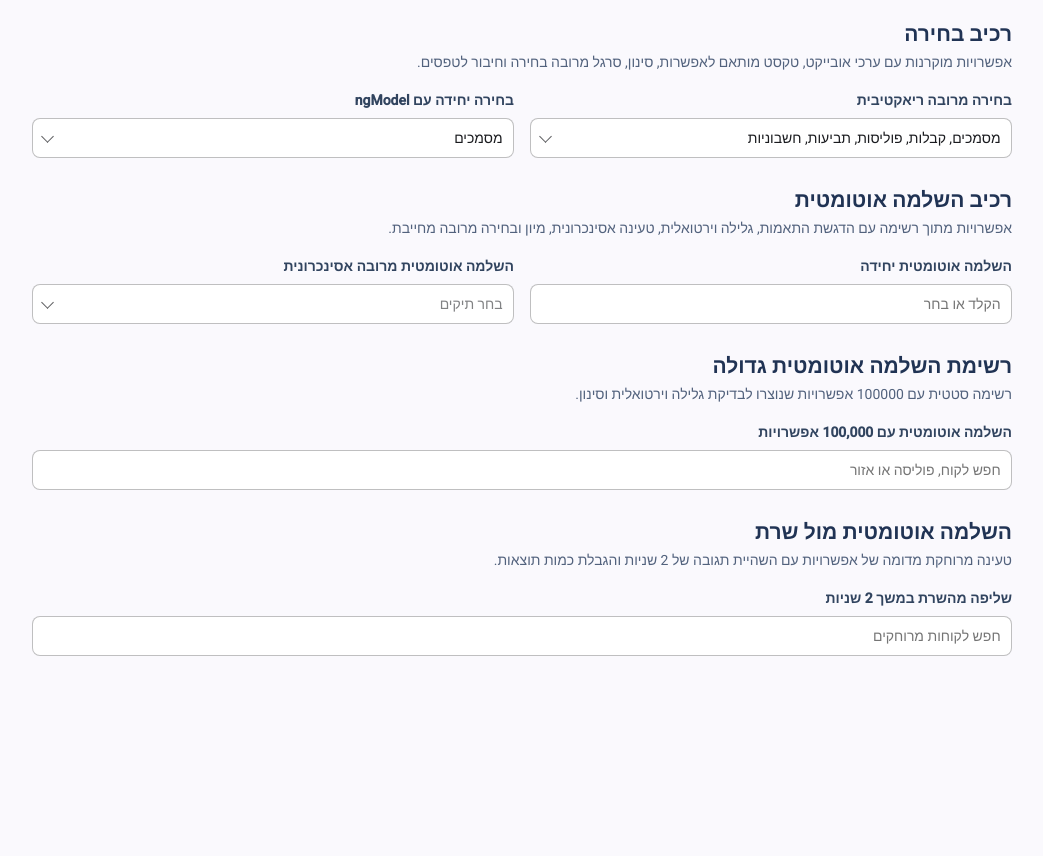
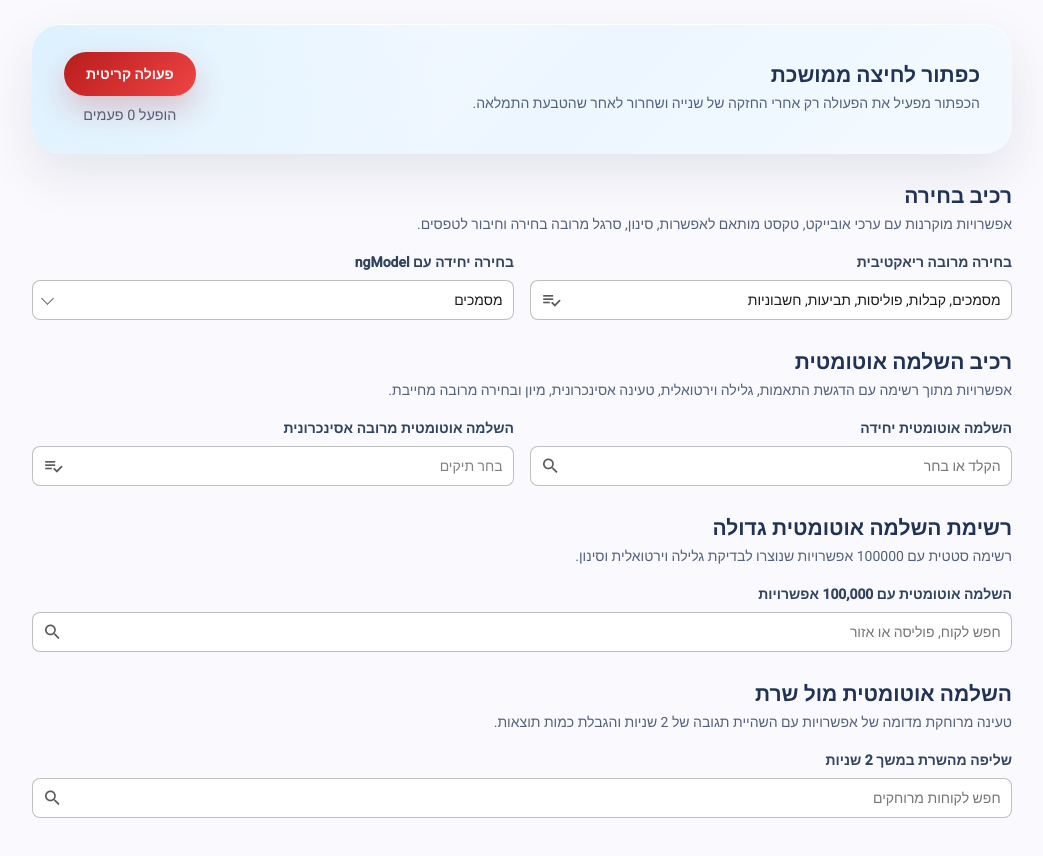
Before and after one commit to Far-Art/features-testing, an Angular app: page / in a window 1280 px wide. Shown: the top 856 px of the page, without its empty margins (118-1161 px from the left). Before the commit the page ends 800 px from the top, so only its background shows below. Built offline with nearby package versions, Linux system fonts and the light colour scheme.

Commit message:
improvements

```diff
--- a/src/app/app.html
+++ b/src/app/app.html
@@ -53,6 +53,25 @@
     <!--            collapseAriaLabel="Collapse disabled"-->
     <!--        ></button>-->
     <!--    </section>-->
+
+    <section class="button-demo">
+        <div>
+            <h2>כפתור לחיצה ממושכת</h2>
+            <p>הכפתור מפעיל את הפעולה רק אחרי החזקה של שנייה ושחרור לאחר שהטבעת התמלאה.</p>
+        </div>
+
+        <div class="long-press-demo__actions">
+            <button
+                type="button"
+                class="critical-action-button"
+                imsLongPress
+                (click)="registerCriticalAction()"
+            >
+                פעולה קריטית
+            </button>
+            <span class="long-press-demo__count">הופעל {{ criticalActionCount }} פעמים</span>
+        </div>
+    </section>
 
     <section class="select-demo">
         <div>
--- a/src/app/app.scss
+++ b/src/app/app.scss
@@ -54,6 +54,37 @@
   }
 }
 
+.long-press-demo__actions {
+  display: grid;
+  justify-items: center;
+  gap: 10px;
+}
+
+.critical-action-button {
+  min-height: 44px;
+  padding: 0 22px;
+  border: 0;
+  border-radius: 999px;
+  background: linear-gradient(135deg, #b91c1c, #ef4444);
+  color: #fff;
+  font: inherit;
+  font-weight: 700;
+  cursor: pointer;
+  box-shadow: 0 14px 30px rgba(185, 28, 28, 0.22);
+}
+
+.critical-action-button:focus-visible {
+  outline: none;
+  box-shadow:
+    0 0 0 3px rgba(239, 68, 68, 0.22),
+    0 14px 30px rgba(185, 28, 28, 0.22);
+}
+
+.long-press-demo__count {
+  color: #52627d;
+  font-size: 0.9rem;
+}
+
 .examples-grid {
   display: grid;
   grid-template-columns: repeat(auto-fit, minmax(320px, 1fr));
--- a/src/app/app.ts
+++ b/src/app/app.ts
@@ -3,6 +3,7 @@ import {FormControl, FormsModule, ReactiveFormsModule} from '@angular/forms';
 import {delay, of} from 'rxjs';
 import {ImsOption, ImsSelect} from './components/ims-select';
 import {ImsAutocomplete, ImsAutocompleteOption} from './components/ims-autocomplete';
+import {ImsLongPressDirective} from './ims-long-press.directive';
 
 
 interface SelectDemoBag {
@@ -21,12 +22,13 @@ interface LargeAutocompleteRow {
 
 @Component({
     selector: 'app-root',
-    imports: [FormsModule, ReactiveFormsModule, ImsSelect, ImsOption, ImsAutocomplete],
+    imports: [FormsModule, ReactiveFormsModule, ImsSelect, ImsOption, ImsAutocomplete, ImsLongPressDirective],
     templateUrl: './app.html',
     styleUrl: './app.scss'
 })
 export class App {
     readonly title = 'הדגמת תשתית שאילתות גנרית';
+    criticalActionCount = 0;
     readonly bagOptions: readonly SelectDemoBag[] = [
         {
             id: 1,
@@ -185,6 +187,10 @@ export class App {
         return first === second;
     };
 
+    registerCriticalAction(): void {
+        this.criticalActionCount++;
+    }
+
     private isSelectDemoBag(value: unknown): value is SelectDemoBag {
         return typeof value === 'object' && value !== null && 'id' in value;
     }
--- a/src/app/components/ims-autocomplete/ims-autocomplete.html
+++ b/src/app/components/ims-autocomplete/ims-autocomplete.html
@@ -41,7 +41,11 @@
                 }
             </span>
 
-            <span class="ims-autocomplete__chevron" aria-hidden="true"></span>
+            <span
+                class="ims-autocomplete__mode-icon material-icons"
+                aria-hidden="true"
+                [textContent]="'playlist_add_check'"
+            ></span>
         </button>
     } @else {
         <input
@@ -66,6 +70,11 @@
             (keydown)="onKeydown($event)"
             (blur)="onSingleBlur()"
         />
+        <span
+            class="ims-autocomplete__mode-icon ims-autocomplete__mode-icon--input material-icons"
+            aria-hidden="true"
+            [textContent]="'search'"
+        ></span>
     }
 </div>
 
@@ -94,6 +103,8 @@
             <aside #toolbarPanel class="ims-autocomplete__toolbar" aria-label="סרגל בחירה">
                 <label
                     class="ims-autocomplete__bulk"
+                    imsLongPress
+                    imsLongPressVisual="circle"
                 >
                     <input
                         type="checkbox"
--- a/src/app/components/ims-autocomplete/ims-autocomplete.ts
+++ b/src/app/components/ims-autocomplete/ims-autocomplete.ts
@@ -40,6 +40,7 @@ import {
     ImsAutocompleteToolbarSide,
     ImsAutocompleteViewMode
 } from './ims-autocomplete.types';
+import {ImsLongPressDirective} from '../../ims-long-press.directive';
 
 interface ImsAutocompleteDisplayState {
     readonly text: string;
@@ -96,7 +97,7 @@ let nextAutocompleteId = 0;
 @Component({
     selector: 'ims-autocomplete',
     standalone: true,
-    imports: [CdkOverlayOrigin, CdkConnectedOverlay, CdkVirtualScrollViewport, CdkVirtualForOf, CdkFixedSizeVirtualScroll],
+  imports: [CdkOverlayOrigin, CdkConnectedOverlay, CdkVirtualScrollViewport, CdkVirtualForOf, CdkFixedSizeVirtualScroll, ImsLongPressDirective],
     templateUrl: './ims-autocomplete.html',
     changeDetection: ChangeDetectionStrategy.OnPush,
     providers: [provideValueAccessor(ImsAutocomplete)],
--- a/src/app/components/ims-select/ims-select.html
+++ b/src/app/components/ims-select/ims-select.html
@@ -44,7 +44,15 @@
         }
     </span>
 
-    <span class="ims-select__chevron" aria-hidden="true"></span>
+    @if (multiple()) {
+        <span
+            class="ims-select__mode-icon material-icons"
+            aria-hidden="true"
+            [textContent]="'playlist_add_check'"
+        ></span>
+    } @else {
+        <span class="ims-select__chevron" aria-hidden="true"></span>
+    }
 </button>
 
 <ng-template
--- a/src/styles/ims-autocomplete.scss
+++ b/src/styles/ims-autocomplete.scss
@@ -13,6 +13,10 @@
 .ims-autocomplete__input {
     width: 100%;
     min-width: 0;
+}
+
+.ims-autocomplete {
+    position: relative;
 }
 
 .ims-autocomplete__trigger,
@@ -36,7 +40,13 @@
 }
 
 .ims-autocomplete__input {
-    padding: 0.45rem 0.65rem;
+    padding: 0.45rem 2.25rem 0.45rem 0.65rem;
+}
+
+[dir="rtl"] .ims-autocomplete__input,
+.ims-autocomplete:dir(rtl) .ims-autocomplete__input {
+    padding-right: 0.65rem;
+    padding-left: 2.25rem;
 }
 
 .ims-autocomplete__trigger:hover,
@@ -98,21 +108,29 @@
     text-align: center;
 }
 
-.ims-autocomplete__chevron {
+.ims-autocomplete__mode-icon {
     flex: 0 0 auto;
-    width: 0.5rem;
-    height: 0.5rem;
-    border: solid currentColor;
-    border-width: 0 1.5px 1.5px 0;
+    font-size: 1.25rem;
+    line-height: 1;
     opacity: 0.72;
-    rotate: 45deg;
-    translate: 0 -0.125rem;
-    transition: rotate 140ms ease, translate 140ms ease;
 }
 
-.ims-autocomplete__trigger--open .ims-autocomplete__chevron {
-    rotate: -135deg;
-    translate: 0 0.125rem;
+.ims-autocomplete__mode-icon--input {
+    position: absolute;
+    inset-block-start: 50%;
+    right: 0.65rem;
+    pointer-events: none;
+    translate: 0 -50%;
+}
+
+[dir="rtl"] .ims-autocomplete__mode-icon--input,
+.ims-autocomplete:dir(rtl) .ims-autocomplete__mode-icon--input {
+    right: auto;
+    left: 0.65rem;
+}
+
+.ims-autocomplete__input:disabled + .ims-autocomplete__mode-icon--input {
+    opacity: 0.58;
 }
 
 .ims-autocomplete__overlay {
--- a/src/styles/ims-select.scss
+++ b/src/styles/ims-select.scss
@@ -94,6 +94,13 @@
 .ims-select__trigger--open .ims-select__chevron {
     rotate: -135deg;
     translate: 0 0.125rem;
+}
+
+.ims-select__mode-icon {
+    flex: 0 0 auto;
+    font-size: 1.25rem;
+    line-height: 1;
+    opacity: 0.72;
 }
 
 .ims-select__overlay {
--- a/src/styles/ims-virtual-scroll.scss
+++ b/src/styles/ims-virtual-scroll.scss
@@ -1,7 +1,4 @@
 cdk-virtual-scroll-viewport[imsVirtualScrollAutoHeight] {
+    box-sizing: border-box;
     scrollbar-gutter: stable;
-
-    &.ims-virtual-scroll-content-resizing {
-        overflow-y: hidden;
-    }
 }
```
Also changed, not shown: src/app/shared/ims-virtual-scroll-auto-height.directive.ts (+147 -82 lines).
